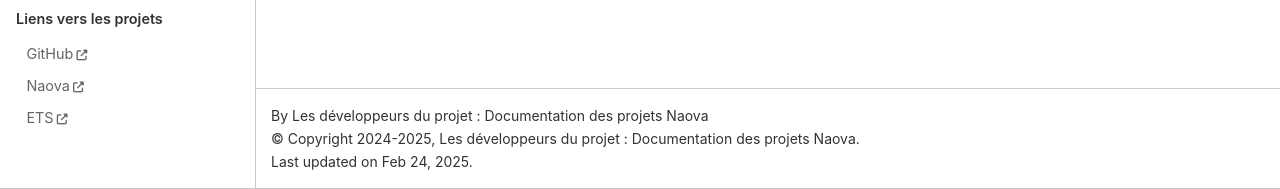
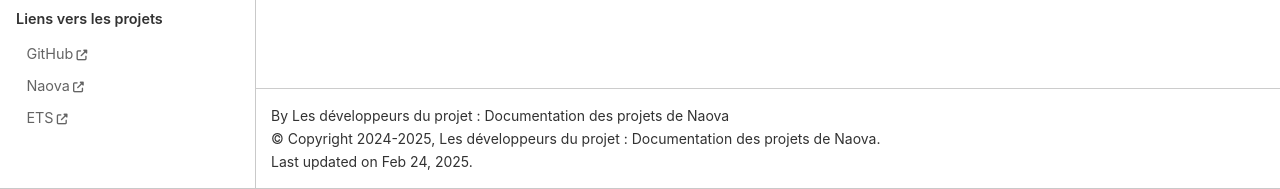
Before and after one commit to louislelay/NaovaPublicDocumentationWebsite, a Sphinx documentation site: the page built from docs/source/refs/bibliography.rst, in a window 1280 px wide. Shown: the part 712-901 px from the top of the page. Built offline with Sphinx 7.4.7 and the Sphinx Book theme 1.1.4, drawn with Linux system fonts in a browser that asks for light colours.

Commit message:
Fixes translation issues

```diff
--- a/docs/conf.py
+++ b/docs/conf.py
@@ -20,9 +20,9 @@
 
 # -- Project information -----------------------------------------------------
 
-project = "Documentation des projets Naova"
-copyright = "2024-2025, Les développeurs du projet : Documentation des projets Naova"
-author = "Les développeurs du projet : Documentation des projets Naova"
+project = "Documentation des projets de Naova"
+copyright = "2024-2025, Les développeurs du projet : Documentation des projets de Naova"
+author = "Les développeurs du projet : Documentation des projets de Naova"
 
 # -- General configuration ---------------------------------------------------
 
@@ -153,7 +153,7 @@
 
 import sphinx_book_theme
 
-html_title = "Naova Projects Documentation"
+html_title = "Documentation des projets de Naova"
 html_theme_path = [sphinx_book_theme.get_html_theme_path()]
 html_theme = "sphinx_book_theme"
 html_favicon = "source/_static/favicon.ico"
@@ -176,7 +176,7 @@
     "show_toc_level": 1,
     "use_sidenotes": True,
     "logo": {
-        "text": "Naova Projects Documentation",
+        "text": "Documentation des projets de Naova",
         "image_light": "source/_static/naova_exp.png",
         "image_dark": "source/_static/naova_exp_dark.png",
     },
--- a/docs/index.rst
+++ b/docs/index.rst
@@ -1,5 +1,5 @@
-Documentation des projets Naova
-===============================
+Documentation des projets de Naova
+==================================
 
 .. figure:: source/_static/nao.jpg
    :width: 100%
@@ -13,7 +13,7 @@
 License
 ^^^^^^^
 
-La documentation des projets Naova est open-source et distribuée sous la licence BSD-3-Clause.
+La documentation des projets de Naova est open-source et distribuée sous la licence BSD-3-Clause.
 Pour plus de détails, consultez `BSD 3-Clause License
 <https://github.com/Naova/Naova.github.io/blob/main/LICENSE>`_.
 
```
Also changed, not shown: CONTRIBUTORS.md (+1 -1 lines).
